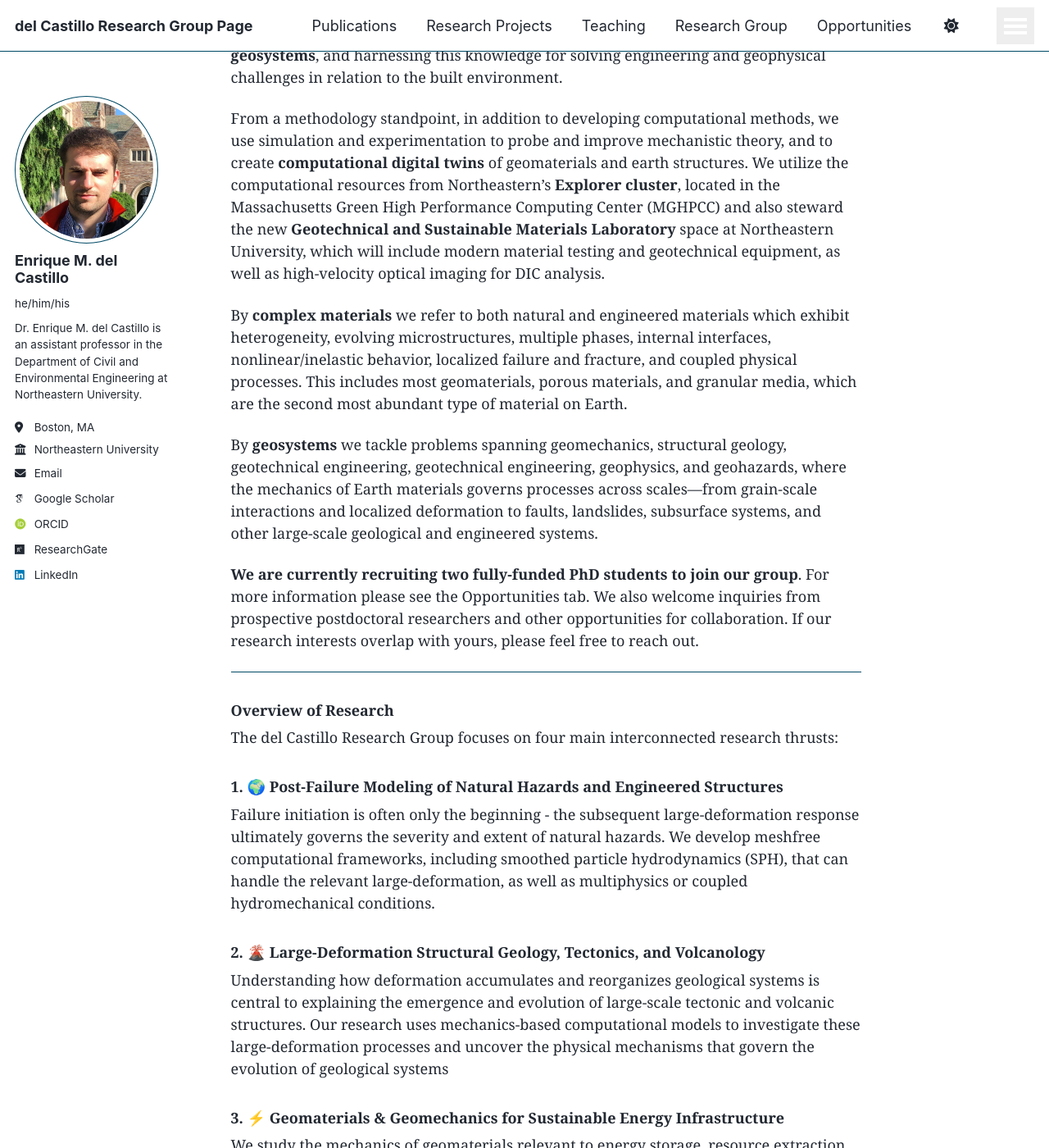
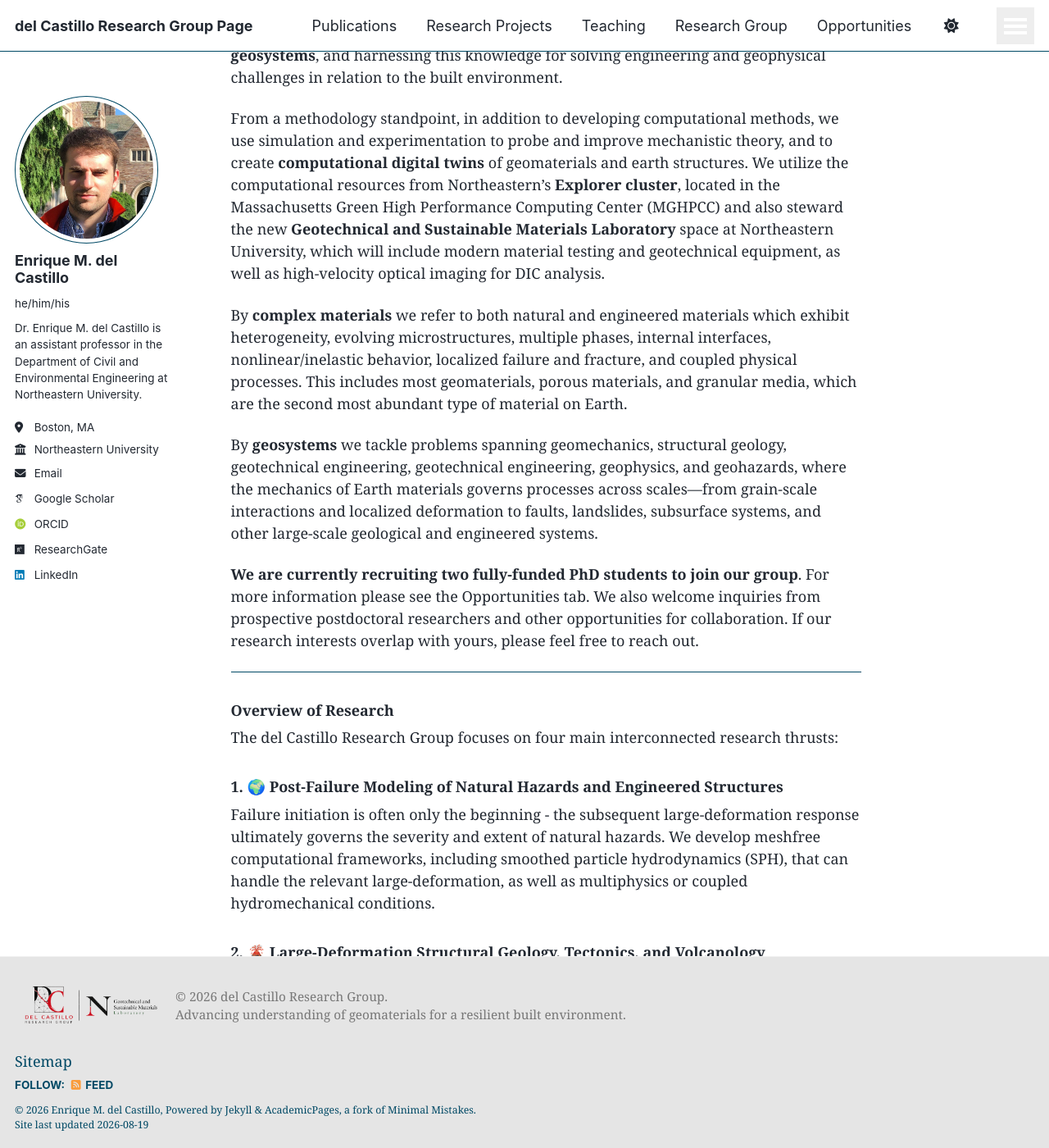
Before and after one commit to emdc19/emdcwebsite, a Jekyll site: the page built from _pages/about.md, in a window 1280 px wide and 1400 px high, scrolled down 406 px. Shown: the whole window at 82% size. Built offline with Jekyll 4.4.1, drawn with Linux system fonts in a browser that asks for light colours; some web fonts are replaced; a script that is not in the unit is left out.

Commit message:
Update _custom.scss

```diff
--- a/_sass/_custom.scss
+++ b/_sass/_custom.scss
@@ -281,3 +281,17 @@ body,
 .page__footer footer {
   background-color: #e5e5e5 !important;
 }
+
+/* Make the footer bar always visible, pinned to the bottom of the viewport */
+.page__footer {
+  position: fixed !important;
+  bottom: 0 !important;
+  left: 0;
+  z-index: 15;
+  margin-top: 0 !important;
+}
+
+/* Prevent page content from being hidden behind the fixed footer */
+#main {
+  padding-bottom: 110px;
+}
```
